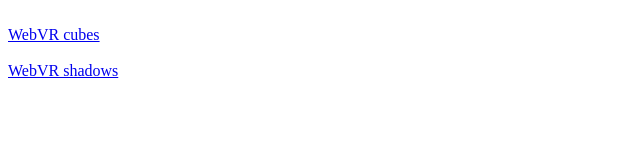
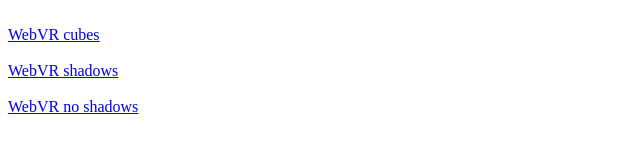
Before and after one commit to Artyom17/3js, a plain HTML site: page index.html in a window 1280 px wide. Shown: the whole page, without its empty margins (0-640 px from the left). Drawn offline with Linux system fonts and the light colour scheme.

Commit message:
add no shadows

```diff
--- a/index.html
+++ b/index.html
@@ -2,3 +2,5 @@
 <a href="examples/webvr_cubes.html">WebVR cubes</a><br>
 <br>
 <a href="examples/webvr_shadows.html">WebVR shadows</a><br>
+<br>
+<a href="examples/webvr_noshadows.html">WebVR no shadows</a><br>
```
